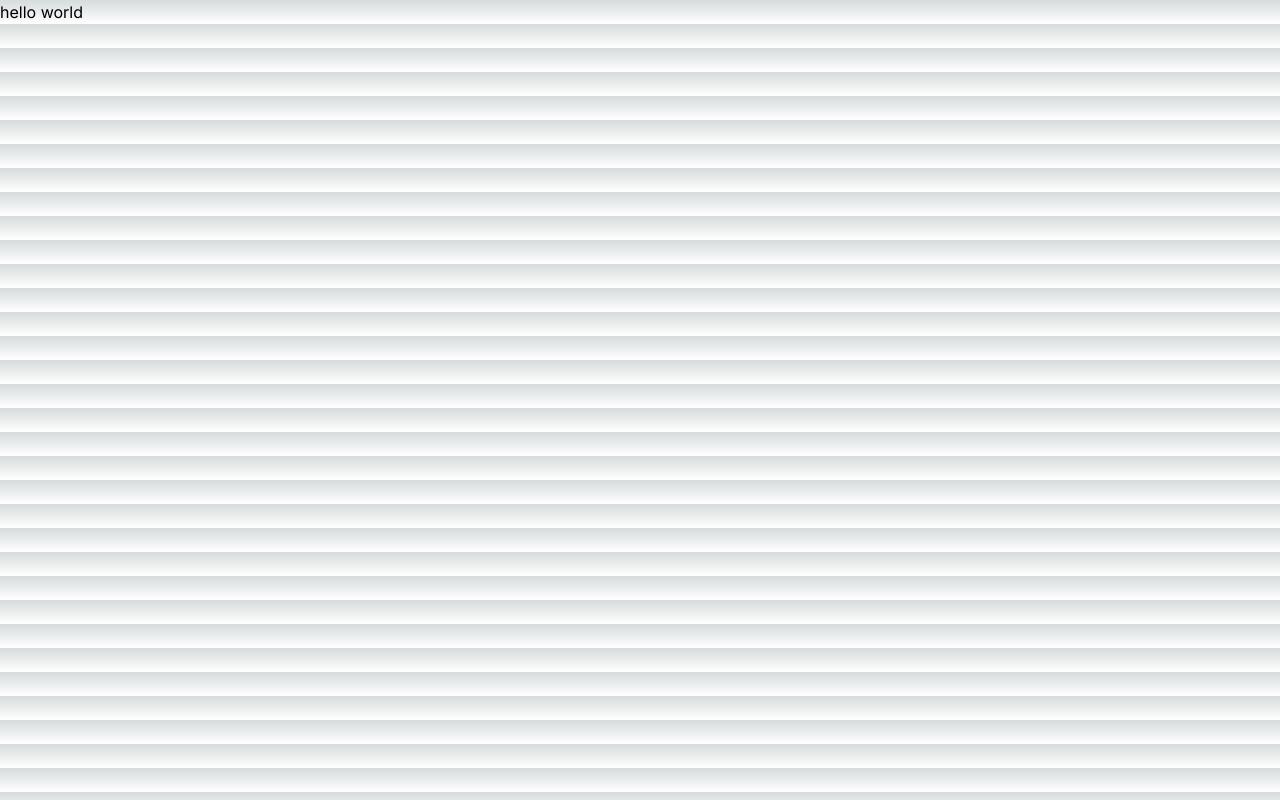
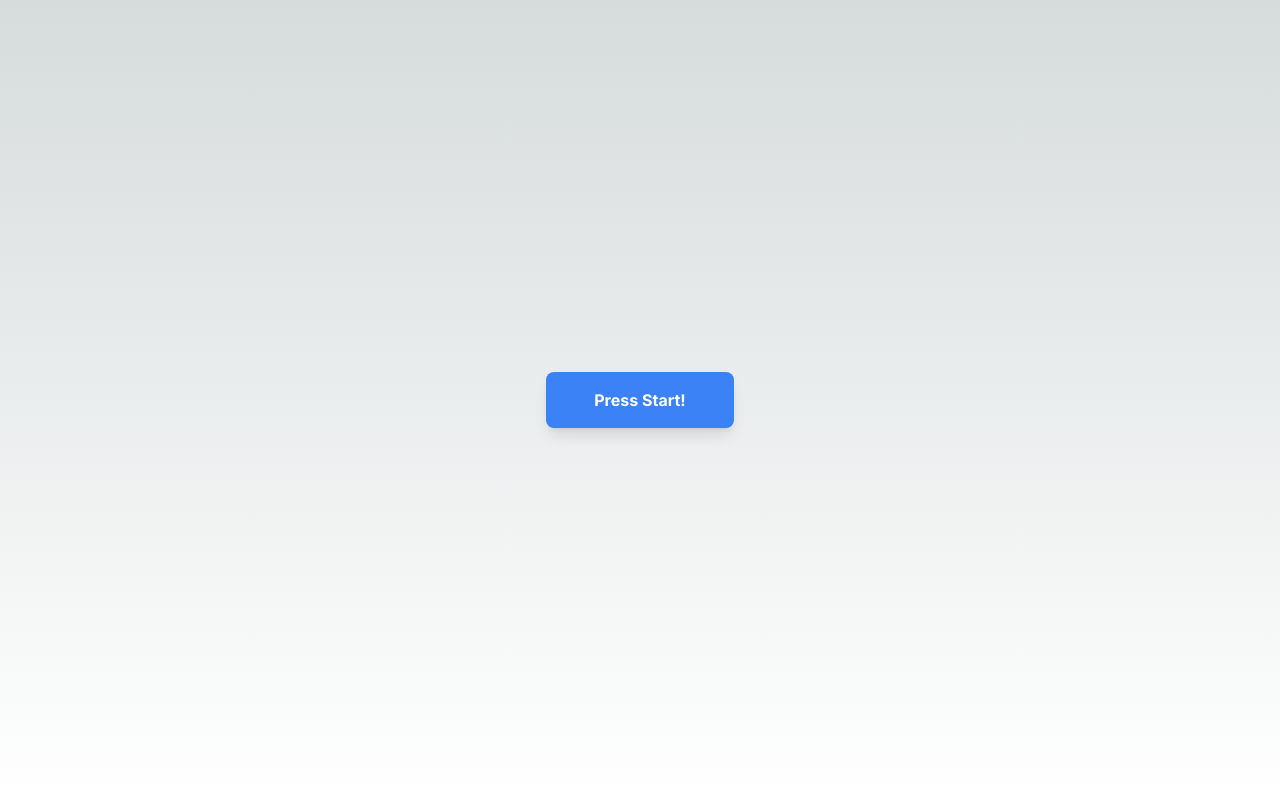
Before and after one commit to KimInteger/playground01, a Next.js app: page / in a window 1280 px wide. Built offline with nearby package versions, Linux system fonts and the light colour scheme.

Commit message:
edit | page.tsx
press start 버튼

```diff
--- a/src/app/page.tsx
+++ b/src/app/page.tsx
@@ -1,9 +1,40 @@
+'use client'
+
 import Image from "next/image";
+import { useRouter } from "next/navigation";
 
 export default function Home() {
+  const router = useRouter()
+
+  const goBattle = () => {
+    router.push('/BattleField')
+  }
+
   return (
-   <>
-    <h1>hello world</h1>
-   </>
+    <div className="flex items-center justify-center h-screen bg-gradient-to-b from-[rgb(var(--background-start-rgb))] to-[rgb(var(--background-end-rgb))]">
+    <button
+      className="
+        bg-blue-500
+        text-white
+        font-bold
+        py-4
+        px-12
+        rounded-lg
+        shadow-lg
+        transform
+        transition-transform
+        duration-300
+        hover:bg-blue-600
+        hover:scale-105
+        focus:outline-none
+        focus:ring-2
+        focus:ring-blue-300
+      "
+      onClick={goBattle}
+    >
+      Press Start!
+    </button>
+  </div>
+
   );
 }
```
